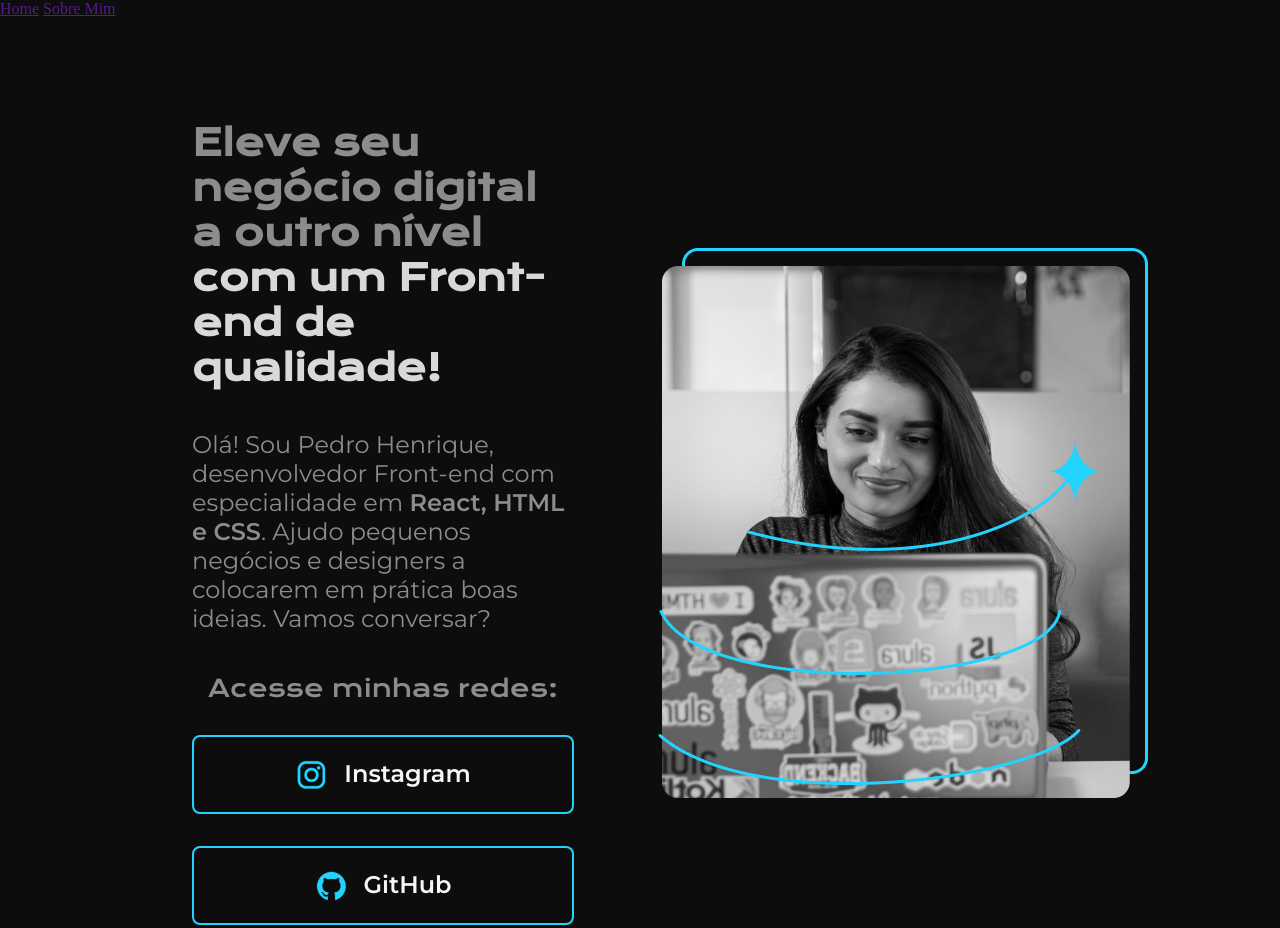
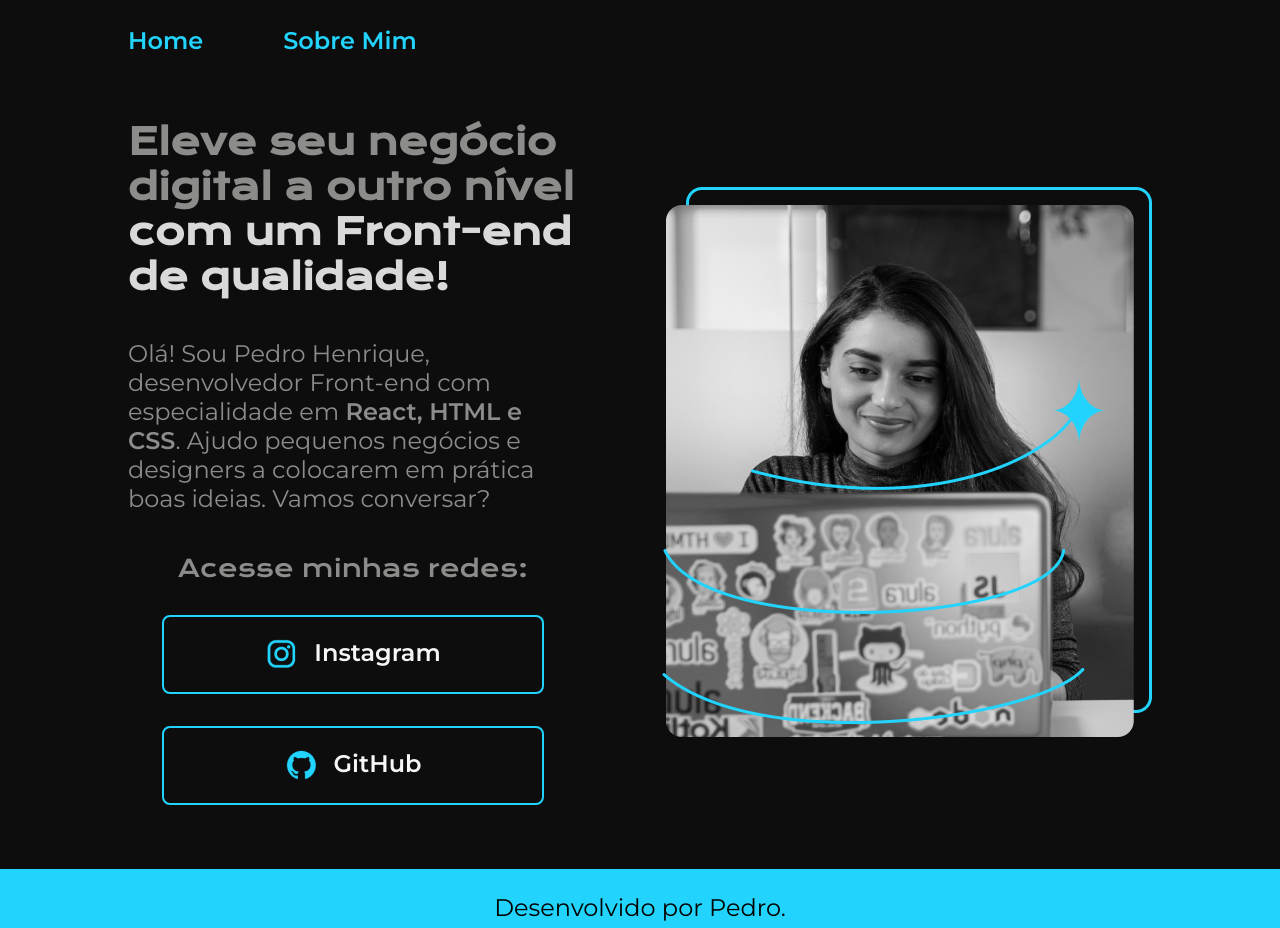
Before and after one commit to pedrophenrique/portfolio-html-curso-alura, a plain HTML site: page index.html in a window 1280 px wide. Shown: the top 928 px of the page. Drawn offline with nearby package versions, Linux system fonts and the light colour scheme.

Commit message:
Estilizando o cabeçalho

```diff
--- a/style.css
+++ b/style.css
@@ -11,8 +11,25 @@ body {
     color: #8C8C8B;
 }
 
+.cabecalho {
+    padding: 2% 0% 0% 10%;
+}
+
+.cabecalho__menu {
+    display: flex;
+    gap: 80px;
+}
+
+.cabecalho__menu__link {
+    color: #22D4FD;
+    font-family: 'Montserrat', sans-serif;
+    font-size: 24px;
+    font-weight: 600;
+    text-decoration: none;
+}
+
 .apresentacao {
-    padding: 8% 15%;
+    padding: 5% 10%;
     display: flex;
     align-items: center;
     justify-content: space-between;
@@ -31,13 +48,13 @@ body {
     font-family: 'Krona One', sans-serif;
 }
 
+.destaque-titulo {
+    color: #D9D9D9;
+}
+
 .apresentacao__conteudo__texto {
     font-size: 24px;
     font-family: 'Montserrat', sans-serif;
-}
-
-.destaque-titulo {
-    color: #D9D9D9;
 }
 
 .apresentacao__links {
```
